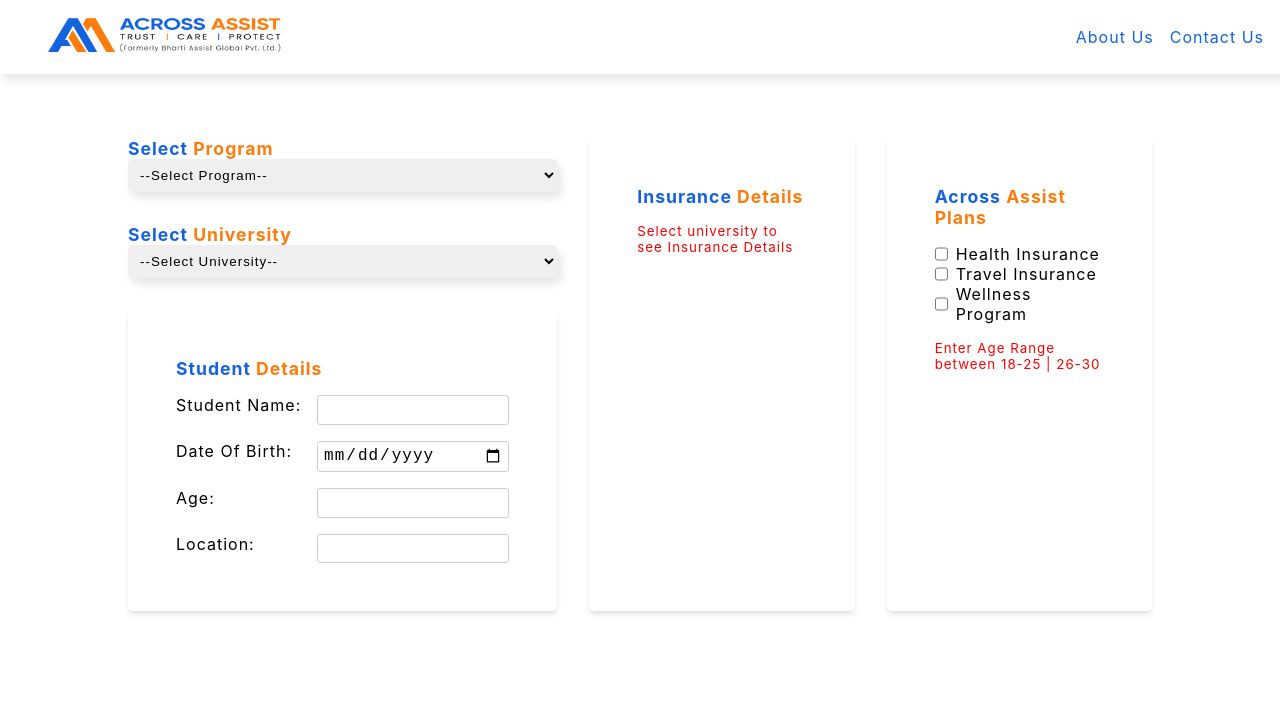
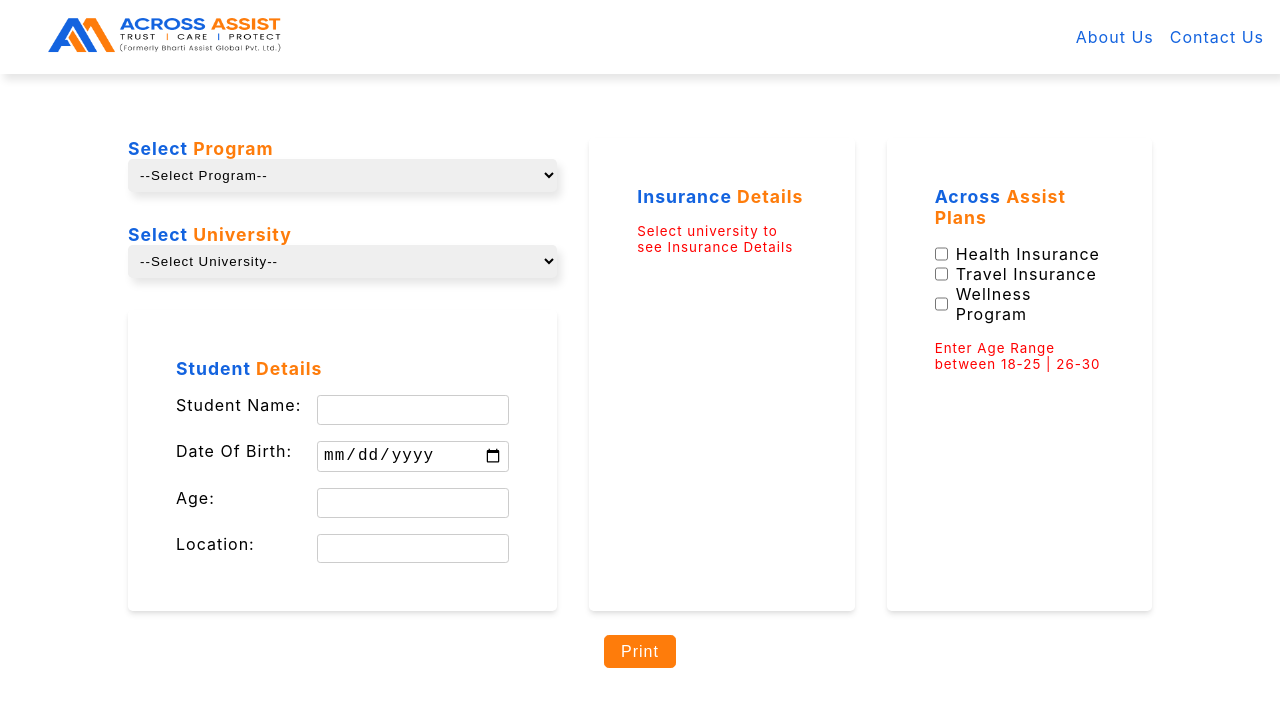
Before and after one commit to yash-purkar/company-assignment-2, a React (Create React App) app: page / in a window 1280 px wide. Shown: the top 706 px of the page. Built offline with nearby package versions, Linux system fonts and the light colour scheme.

Commit message:
feat: Print pdf feature

```diff
--- a/public/index.html
+++ b/public/index.html
@@ -24,7 +24,7 @@
       work correctly both with client-side routing and a non-root public URL.
       Learn how to configure a non-root public URL by running `npm run build`.
     -->
-    <title>React App</title>
+    <title>Across Assist</title>
   </head>
   <body>
     <noscript>You need to enable JavaScript to run this app.</noscript>
--- a/src/App.css
+++ b/src/App.css
@@ -6,8 +6,8 @@
   letter-spacing: 1px;
 }
 
-.blue_color{
-  color:#1363df
+.blue_color {
+  color: #1363df;
 }
 
 .orange_color {
--- a/src/components/Home/Home.tsx
+++ b/src/components/Home/Home.tsx
@@ -7,6 +7,7 @@
 import { AcrossAssistPlans } from "../acrossAssistPlans/AcrossAssistPlans";
 import { ProgramDropdown } from "../programDropdown/ProgramDropdown";
 import { UniversityDropdown } from "../universityDropdown/UniversityDropdown";
+import { PdfComponent } from "../PdfComponent/PdfComponent";
 
 export const Home = () => {
   const [program, setProgram] = useState("Select Program");
@@ -72,6 +73,7 @@
   };
 
   return (
+    <>
     <div className="home">
       <div className="left_container">
         {/* program dropdown */}
@@ -101,6 +103,10 @@
         handleAcrossAssistPlans={handleAcrossAssistPlans}
         pricesToShow={pricesToShow}
       />
+
     </div>
+      {/* Pdf download */}
+      <PdfComponent/>
+    </>
   );
 };
--- a/src/components/PdfComponent/PdfComponent.css
+++ b/src/components/PdfComponent/PdfComponent.css
@@ -0,0 +1,19 @@
+.pdf_container {
+  text-align: center;
+  margin-top: 1.5rem;
+}
+
+.print_button {
+  padding: 0.4rem 1rem;
+  border: 1px solid #fe7c0b;
+  background-color: #fe7c0b;
+  border-radius: 0.3rem;
+  color: #fff;
+  font-size: 1rem;
+  cursor: pointer;
+}
+
+.print_button:hover{
+    background-color: #fff;
+    color: #fe7c0b;
+}
--- a/src/components/PdfComponent/PdfComponent.tsx
+++ b/src/components/PdfComponent/PdfComponent.tsx
@@ -1,6 +1,95 @@
 import React from "react";
 import "./PdfComponent";
+import logo from "../../assets/nav_logo.png";
+import "./pdfComponent.css";
+import jsPDF from "jspdf";
+import pdf_second_page from '../../assets/pdf_second_page.png'
 
 export const PdfComponent = () => {
-  return <div>PdfComponent</div>;
+  const handlePrintDetails = () => {
+    const pdf = new jsPDF("p", "mm", "a4");
+
+    // adding company logo in pdf.
+    pdf.addImage(logo, "PNG", 10, 10, 50, 50);
+
+    // Define the initial Y-coordinate
+    let yPos = 70;
+
+    // Function to add text and increment Y-coordinate
+    const addText = (text: string, x?: number, lineHeight = 10) => {
+      if (!x || text === "\n") {
+        yPos += lineHeight; // Increment Y-coordinate for line break
+      } else {
+        pdf.text(text, x, yPos);
+        yPos += lineHeight; // Increment Y-coordinate
+      }
+    };
+
+    // Adding data in pdf
+    addText(`Program: ${"Program name"}`, 10);
+    addText(`University Name: ${"Program name"}`, 10);
+
+    // Adding line break
+    addText("\n");
+
+    // Student details
+    addText(`Details of Student: `, 10);
+    addText(`Student Name : ${"Student name"}`, 20);
+    addText(`D.O.B : ${"D.O.B"}`, 20);
+    addText(`Age : ${"Age"}`, 20);
+    addText(`Location  : ${"Location "}`, 20);
+
+    // Adding line break
+    addText("\n");
+
+    // Insurance details
+    addText(`Insurance Details : `, 10);
+    addText(`Plan Required as per university  : ${"Plan"}`, 20);
+    addText(
+      `University Insurance Cost   : ${"University Insurance Cost "}`,
+      20
+    );
+    addText(`Details Actual Cost when Claim Hits   : ${"none"}`, 20);
+
+    // Adding line break
+    addText("\n");
+
+    // Across Assist plans
+    addText(`Across Assist Plan : `, 10);
+    addText(`Health Insurance : ${"Selected"}`, 20);
+    addText(`Travel Insurance : ${"Not Selected"}`, 20);
+    addText(`Wellness Program : ${"Selected"}`, 20);
+
+
+    pdf.addPage();
+
+    // Add content to the second page
+    // Add another image
+    const pageSize = pdf.internal.pageSize;
+    const pageWidth = pageSize.width;
+    const pageHeight = pageSize.height;
+    pdf.addImage(pdf_second_page, "PNG", 10, 10, pageHeight - 100,pageWidth - 100);
+
+    // save the pdf to a blob (Binary Large OBject)
+    const pdfBlob = pdf.output("blob");
+
+    // create a url for the blob
+    const pdfUrl = URL.createObjectURL(pdfBlob);
+
+    // open url in new window
+    window.open(pdfUrl);
+
+    // cleanup url object after opening new window. useful for memory management
+    URL.revokeObjectURL(pdfUrl);
+
+    // pdf.save("Across_Assist");
+  };
+
+  return (
+    <div className="pdf_container">
+      <button onClick={handlePrintDetails} className="print_button">
+        Print
+      </button>
+    </div>
+  );
 };
```
Also changed, not shown: src/assets/pdf_second_page.png (added).
